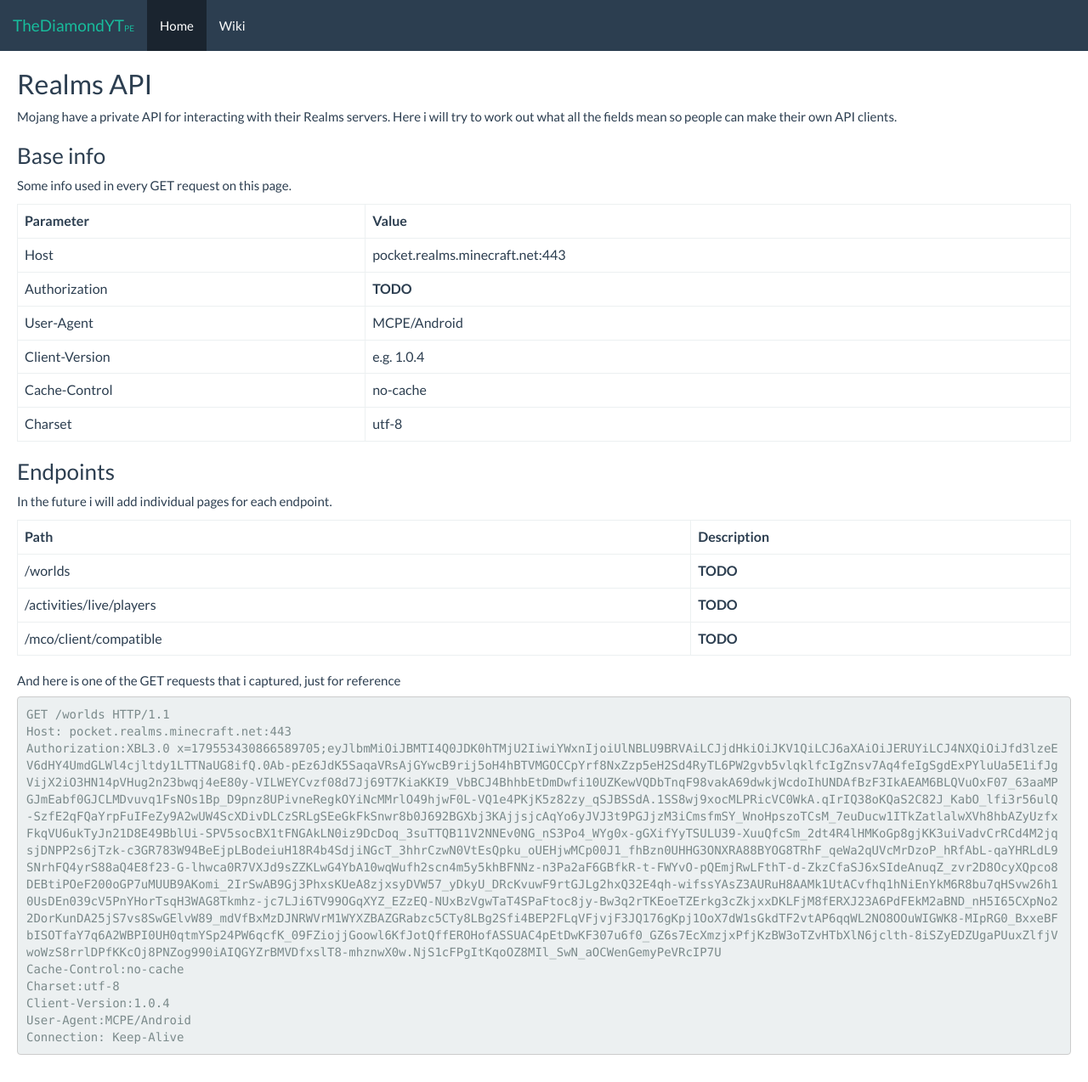
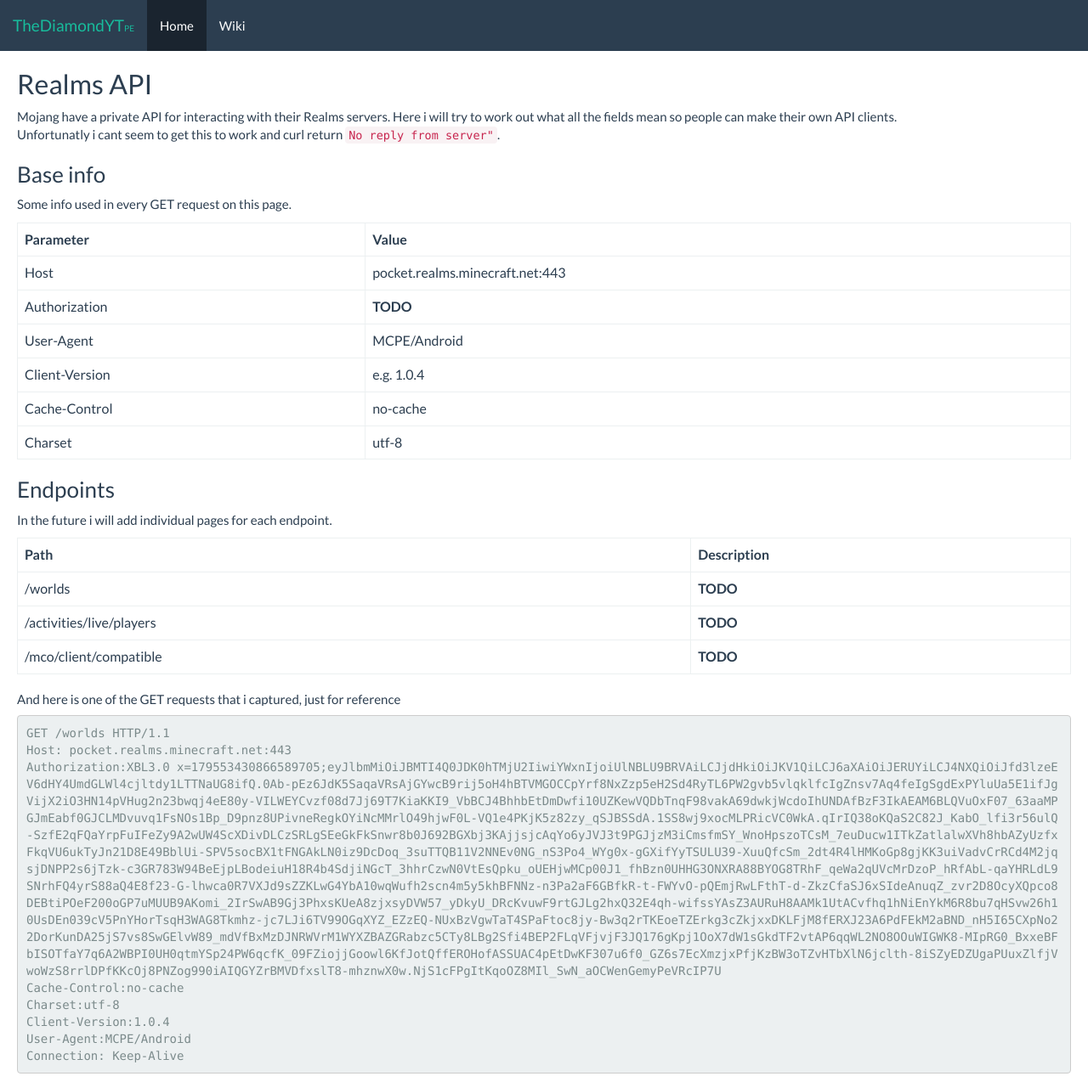
Before and after one commit to GNU-Droid/pe.thediamondyt.tk, a Jekyll site: the page built from _wiki/realms/API.md, in a window 1280 px wide. Shown: the whole page at 85% size. Built offline with Jekyll 4.4.1, drawn with Linux system fonts in a browser that asks for light colours; before the commit the page ends 1253 px from its top, so only the background shows below that.

Commit message:
Add message about realms

```diff
--- a/_wiki/realms/API.md
+++ b/_wiki/realms/API.md
@@ -4,6 +4,7 @@
 ---
 ## Realms API
 Mojang have a private API for interacting with their Realms servers. Here i will try to work out what all the fields mean so people can make their own API clients.
+Unfortunatly i cant seem to get this to work and curl return `No reply from server"`.
 
 ### Base info
 Some info used in every GET request on this page.
@@ -18,7 +19,6 @@
 |Client-Version|e.g. 1.0.4|
 |Cache-Control|no-cache|
 |Charset|utf-8|
-
 
 ### Endpoints
 In the future i will add individual pages for each endpoint.
```
